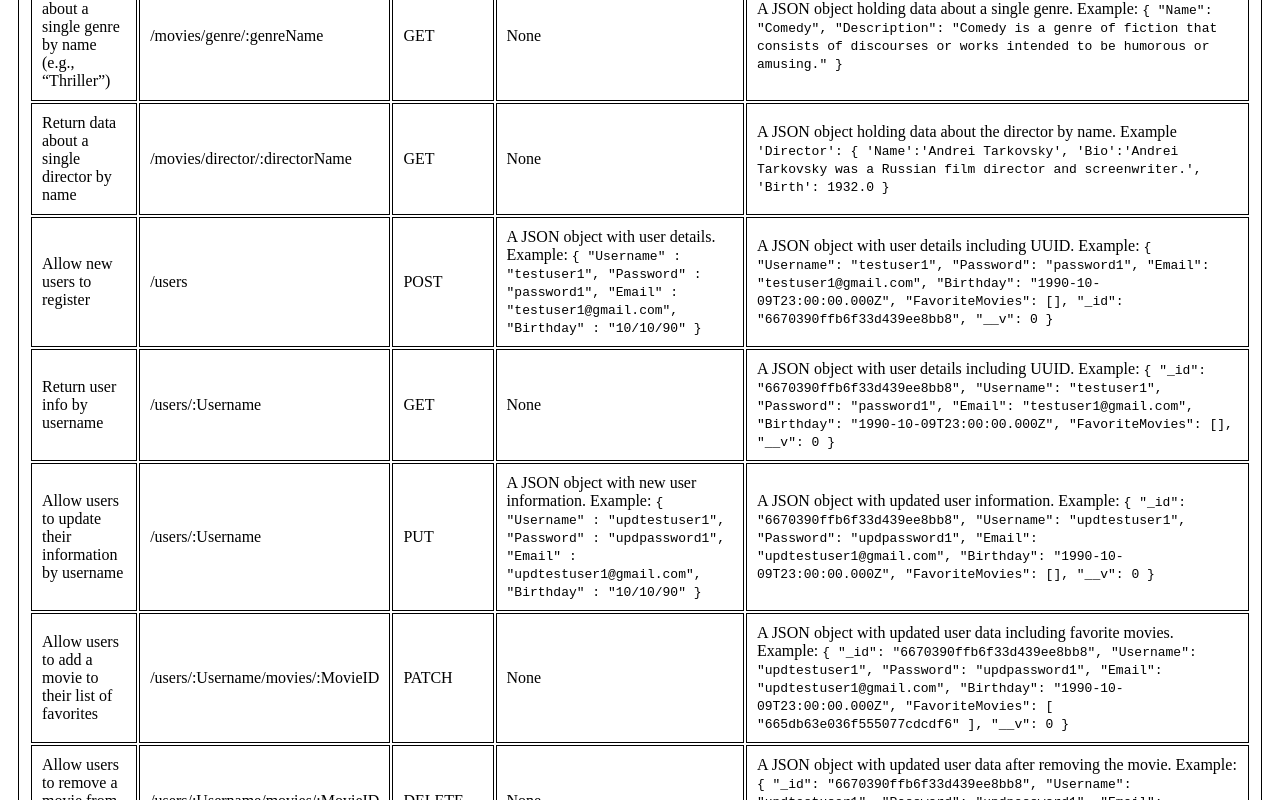
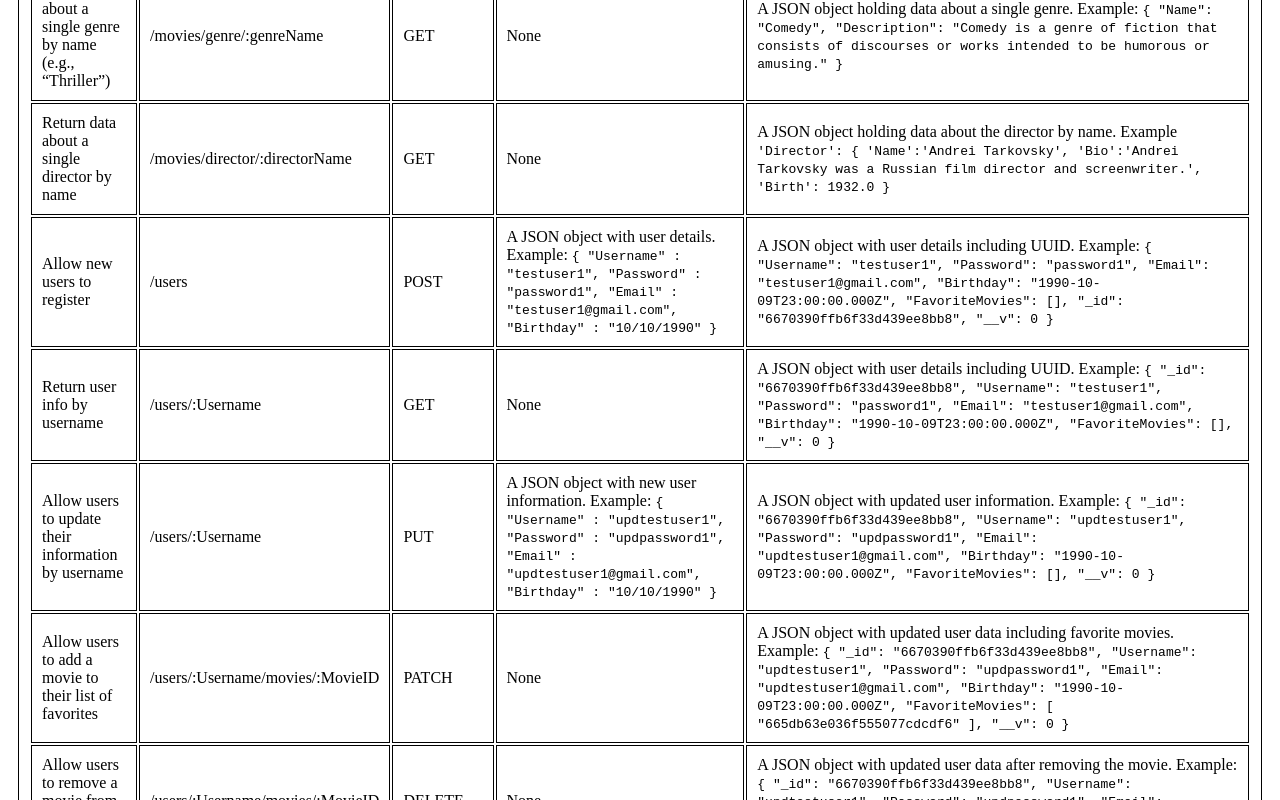
Before and after one commit to DevMarg/movie_api, a website: page public/documentation.html in a window 1280 px wide. Shown: the part 464-1264 px from the top of the page. Drawn offline with Linux system fonts and the light colour scheme.

Commit message:
Updated documentation
Birthday data format was updated to DD/MM/YYYY which was reflected in the documentation

```diff
--- a/public/documentation.html
+++ b/public/documentation.html
@@ -103,7 +103,7 @@
                 "Username" : "testuser1",
                 "Password" : "password1",
                 "Email" : "testuser1@gmail.com",
-                "Birthday" : "10/10/90"
+                "Birthday" : "10/10/1990"
             }
             </code>
           </td>
@@ -156,7 +156,7 @@
                 "Username" : "updtestuser1",
                 "Password" : "updpassword1",
                 "Email" : "updtestuser1@gmail.com",
-                "Birthday" : "10/10/90"
+                "Birthday" : "10/10/1990"
             }
             </code>
           </td>
```
